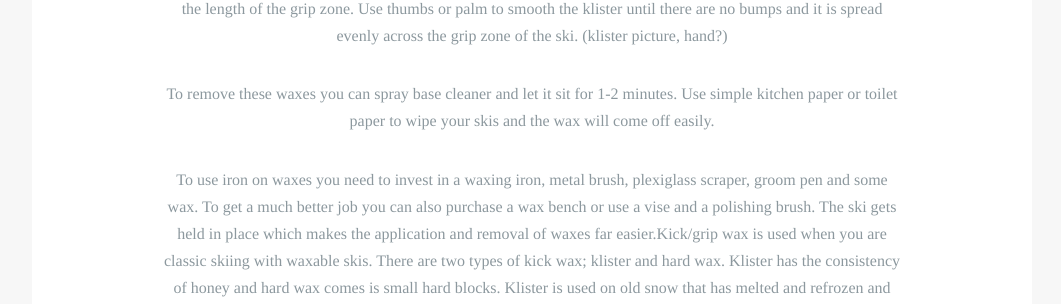
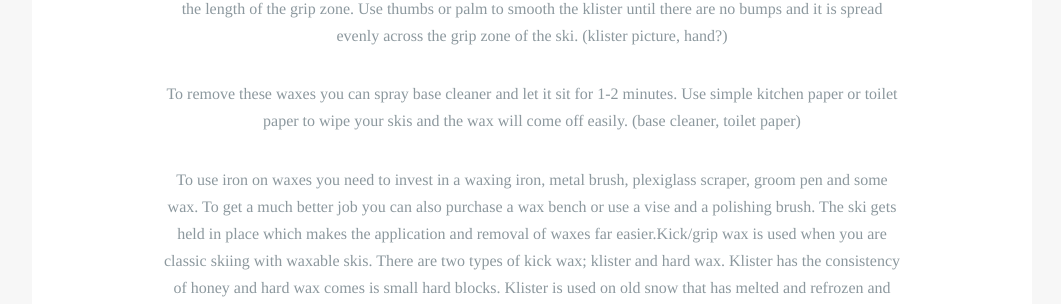
Before and after one commit to robcatto/robcatto.github.io, a Jekyll site: the page built from get-started/waxing/index.html, in a window 1280 px wide and 900 px high, scrolled down 1865 px. Shown: the part 174-478 px from the top of the window, without its empty margins (108-1169 px from the left). Built offline with Jekyll 4.4.1, drawn with Linux system fonts in a browser that asks for light colours; some web fonts are replaced; Markdown is read by kramdown in place of the engine named in the settings.

Commit message:
Update index.html

```diff
--- a/get-started/waxing/index.html
+++ b/get-started/waxing/index.html
@@ -69,7 +69,7 @@ layout: default
                             Klister wax is used when snow doesn't have any snowflake structure left, either because it is old, melted or machine made. Warm the klister tube up with hands or inside and apply a thin line of klister on either side of the groove for the length of the grip zone. Use thumbs or palm to smooth the klister until there are no bumps and it is spread evenly across the grip zone of the ski. (klister picture, hand?)
                     </p>
                     <p>
-                            To remove these waxes you can spray base cleaner and let it sit for 1-2 minutes. Use simple kitchen paper or toilet paper to wipe your skis and the wax will come off easily.
+                            To remove these waxes you can spray base cleaner and let it sit for 1-2 minutes. Use simple kitchen paper or toilet paper to wipe your skis and the wax will come off easily. (base cleaner, toilet paper)
                     </p>
                     <p>
                             To use iron on waxes you need to invest in a waxing iron, metal brush, plexiglass scraper, groom pen and some wax. To get a much better job you can also purchase a wax bench or use a vise and a polishing brush. The ski gets held in place which makes the application and removal of waxes far easier.Kick/grip wax is used when you are classic skiing with waxable skis. There are two types of kick wax; klister and hard wax. Klister has the consistency of honey and hard wax comes is small hard blocks. Klister is used on old snow that has melted and refrozen and hard waxes are used in new snow. Grip waxes, like glide waxes, are rated on snow temperature and condition.
```
